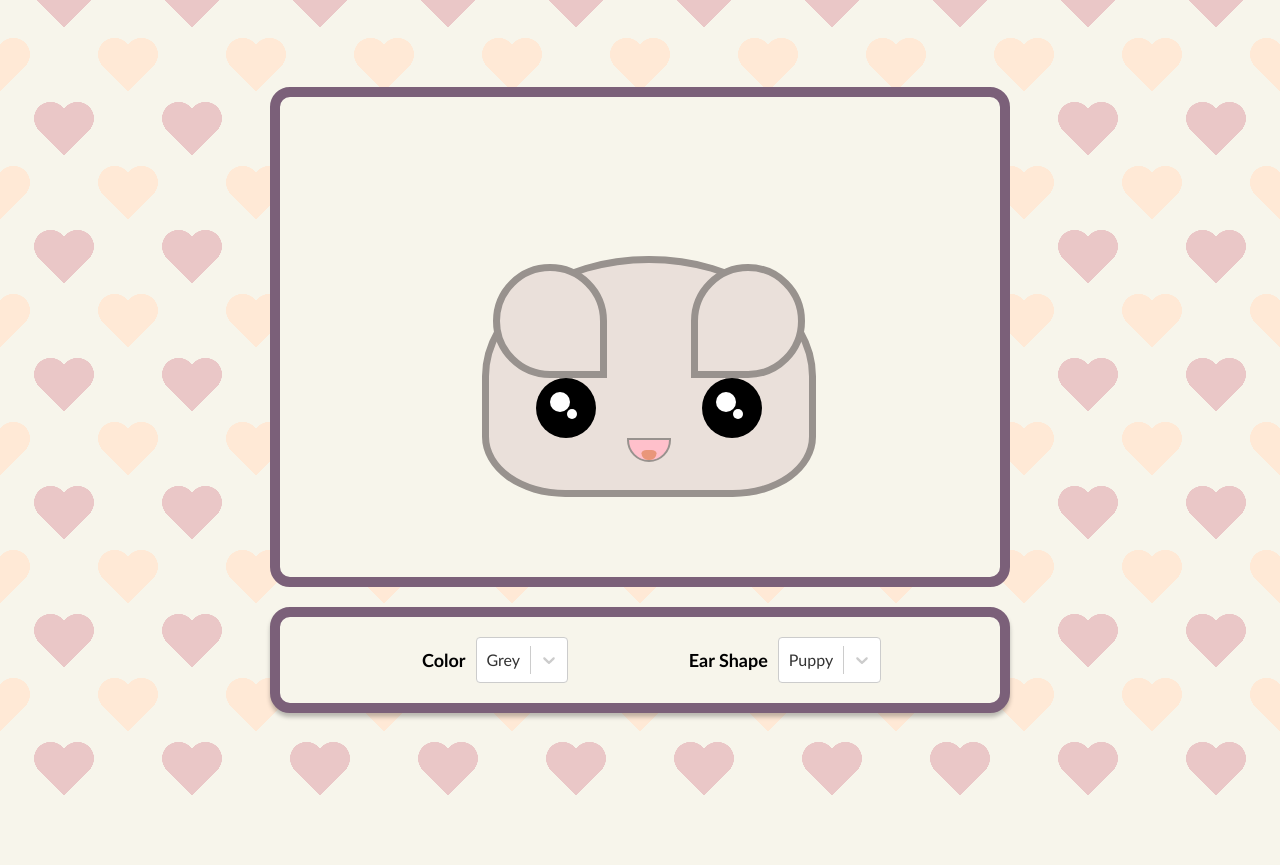
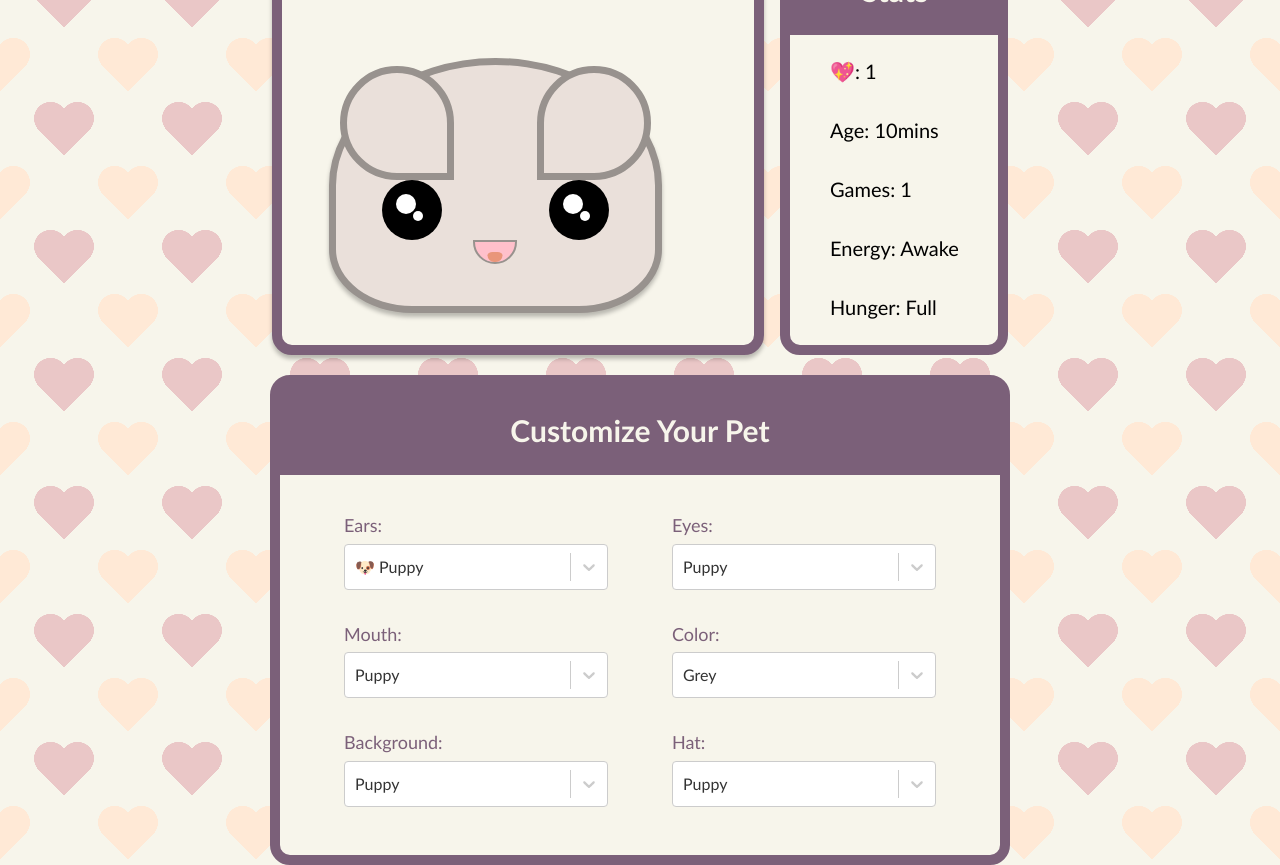
Before and after one commit to KayTahk/petsim, a React (Create React App) app: page / in a window 1280 px wide. Before the commit the page ends 800 px from the top, so only its background shows below. Built offline with nearby package versions, Linux system fonts and the light colour scheme.

Commit message:
UI updates, non-functional stats added

```diff
--- a/src/App.css
+++ b/src/App.css
@@ -30,32 +30,52 @@ body {
 
 .selections {
   margin-top: 20px;
-  width: 42.5em;
+  width: 45em;
+  border: 10px solid #7B6079;
+  border-radius: 20px;
+  background-color: #F7F5EB;
+  padding-bottom: 2em;
+}
+
+.selection-header {
+  width: 24em;
+  height: 3em;
+  color: #F7F5EB;
+  font-weight: bold;
+  font-size: 30px;
+  background-color: #7B6079;
+  display: flex;
+  align-items: center;
+  justify-content: center;
+}
+
+.selection-dropdowns {
   display: flex;
   flex-direction: row;
   flex-wrap: wrap;
   align-items: center;
   justify-content: center;
-  gap: 50px;
-  background-color: #F7F5EB;
-  padding: 20px;
-  border: 10px solid #7B6079;
-  border-radius: 20px;
-  box-shadow: 0px 4px 4px rgba(0, 0, 0, 0.25);
+  row-gap: 10px;
+  padding-top: 2em;
 }
 
 .selection {
   display: flex;
-  flex-direction: row;
-  align-items: center;
+  flex-direction: column;
+  align-items: left;
   width: 15em;
-  gap: 10px;
+  gap: 0.5px;
   justify-content: center;
+  padding: 0rem 3.5rem 1rem 2rem;
 }
 
 .selections label {
-  font-weight: bold;
   font-size: 18px;
+  color: #7B6079;
+}
+
+.css-b62m3t-container {
+  width: 16.5em;
 }
 
 .App-logo {
--- a/src/App.js
+++ b/src/App.js
@@ -1,5 +1,5 @@
 import './App.css';
-import PetSelections from './Components/FeatureSelections';
+import PetSelections from './Components/PetSelections';
 
 function App() {
 
--- a/src/Components/FeatureSelections.js
+++ /dev/null
@@ -1,44 +0,0 @@
-import Select from 'react-select';
-import PetImage from './PetImage';
-import './PetImage.css'
-import { useState } from 'react';
-
-function PetSelections() {
-
-    const color = [
-        { value: '#EAE0DA', label: 'Grey' },
-        { value: '#C1A58C', label: 'Brown' },
-        { value: '#A0C3D2', label: 'Blue' }
-    ];
-
-    const [colorChoice, setColorChoice] = useState("#EAE0DA")
-
-    const earShape = [
-        { value: "50% 50% 0% 50%", label: 'Puppy' },
-        { value: "50% 50% 50% 50%", label: 'PomPom' },
-        { value: "0% 50% 50% 50%", label: 'Kitty' }
-    ];
-
-    const [earChoice, setEarChoice] = useState('50% 50% 0% 50%')
-
-
-    return (
-        <>
-        <div className='home-body'>
-            <PetImage colorChoice={colorChoice} earChoice={earChoice} />
-            <div className='selections'>
-                <div className='selection'>
-                    <label>Color</label>
-                    <Select options={color} onChange={(choice) => setColorChoice(choice.value)} defaultValue={{ value: '#EAE0DA', label: 'Grey' }} />
-                </div>
-                <div className='selection'>
-                    <label>Ear Shape</label>
-                    <Select options={earShape} onChange={(choice) => setEarChoice(choice.value)} defaultValue={{ value: '50% 50% 0% 50%', label: 'Puppy' }} />
-                </div>
-            </div>
-        </div>
-        </>
-    );
-};
-
-export default PetSelections;
--- a/src/Components/PetImage.css
+++ b/src/Components/PetImage.css
@@ -1,7 +1,44 @@
+.pet-image-stats {
+    display: flex;
+    flex-direction: row;
+    gap: 1em;
+}
+
+.Stats {
+    width: 13em;
+    height: 25em;
+    border-radius: 20px;
+    border: 10px solid #7B6079;
+    background-color: #F7F5EB;
+}
+
+.stats-header {
+    width: 7em;
+    height: 3em;
+    color: #F7F5EB;
+    font-weight: bold;
+    font-size: 30px;
+    background-color: #7B6079;
+    display: flex;
+    align-items: center;
+    justify-content: center;
+}
+
+.stats-list {
+    height: 17.25em;
+    list-style-type: none;
+    display: flex;
+    flex-direction: column;
+    justify-content: space-between;
+}
+
+li {
+    font-size: 20px;
+}
 
 .petImage {
-    width: 35em;
-    height: 20em;
+    width: 20em;
+    height: 15em;
     border-radius: 20px;
     border: 10px solid #7B6079;
     background-color: #F7F5EB;
@@ -9,7 +46,8 @@
     flex-direction: column;
     justify-content: flex-end;
     align-items: center;
-    padding: 5em
+    padding: 8em 4.75em 2em 4.75em;
+    box-shadow: 0px 4px 4px rgba(0, 0, 0, 0.25);
 }
 
 .petImage .body {
@@ -25,6 +63,7 @@
     animation-name: pet;
     animation-duration: 20s;
     animation-iteration-count: infinite;
+    box-shadow: 0px 4px 4px rgba(0, 0, 0, 0.25);
 }
 
 .eye {
@@ -72,18 +111,11 @@
     align-items: baseline;
 }
 
-.left-ear {
+.ear {
     height: 1.5em;
     width: 1.5em;
     border-style: solid;
     border: 7px solid #98928E
-}
-
-.right-ear {
-    height: 1.5em;
-    width: 1.5em;
-    border-style: solid;
-    border: 7px solid #98928E;
 }
 
 .mouth {
@@ -106,13 +138,13 @@
   }
 
 @keyframes pet {
-    0%   {left: calc(48% - 12.5em); height: 20em;}
-    12%  {left: calc(48% - 12.5em); height: 17em;}
-    25%  {left: calc(48% - 12.5em); height: 20em;}
-    37%  {left: calc(50% - 12.5em); height: 17em;}
-    50%   {left: calc(52% - 12.5em); height: 20em;}
-    62%   {left: calc(52% - 12.5em); height: 17em;}
-    75%  {left: calc(52% - 12.5em); height: 20em;}
-    87%  {left: calc(50% - 12.5em); height: 17em;}
-    100%   {left: calc(48% - 12.5em); height: 20em;}
+    0%   {left: calc(48% - 22em); height: 20em;}
+    12%  {left: calc(48% - 22em); height: 17em;}
+    25%  {left: calc(48% - 22em); height: 20em;}
+    37%  {left: calc(50% - 22em); height: 17em;}
+    50%   {left: calc(52% - 22em); height: 20em;}
+    62%   {left: calc(52% - 22em); height: 17em;}
+    75%  {left: calc(52% - 22em); height: 20em;}
+    87%  {left: calc(50% - 22em); height: 17em;}
+    100%   {left: calc(48% - 22em); height: 20em;}
   }
--- a/src/Components/PetImage.js
+++ b/src/Components/PetImage.js
@@ -39,8 +39,8 @@ function PetImage(props) {
         <div className="petImage">
             <button className="body" style={{backgroundColor: props.colorChoice}} {...isHoverProps} {...isFocusProps}>
                 <div className='ears'>
-                    <div className='left-ear' style={{backgroundColor: props.colorChoice, borderRadius: props.earChoice}}></div>
-                    <div className='right-ear' style={{backgroundColor: props.colorChoice, borderRadius: props.earChoice, transform: 'rotate(90deg)'}}></div>
+                    <div className='ear' style={{backgroundColor: props.colorChoice, borderRadius: props.earChoice}}></div>
+                    <div className='ear' style={{backgroundColor: props.colorChoice, borderRadius: props.earChoice, transform: 'rotate(90deg)'}}></div>
                 </div>
                 <div className="eyes">
                     <div className="eye" style={eyeStyle}></div>
--- /dev/null
+++ b/src/Components/PetSelections.js
@@ -0,0 +1,67 @@
+import Select from 'react-select';
+import PetImage from './PetImage';
+import Stats from './Stats';
+import './PetImage.css'
+import { useState } from 'react';
+
+function PetSelections() {
+
+    const color = [
+        { value: '#EAE0DA', label: 'Grey' },
+        { value: '#C1A58C', label: 'Brown' },
+        { value: '#A0C3D2', label: 'Blue' }
+    ];
+
+    const [colorChoice, setColorChoice] = useState("#EAE0DA")
+
+    const earShape = [
+        { value: "50% 50% 0% 50%", label: '🐶 Puppy' },
+        { value: "50% 50% 50% 50%", label: '🐭 PomPom' },
+        { value: "0% 50% 50% 50%", label: '🐷 Piggy' }
+    ];
+
+    const [earChoice, setEarChoice] = useState('50% 50% 0% 50%')
+
+
+    return (
+        <>
+        <div className='home-body'>
+            <div className='pet-image-stats'>
+                <PetImage colorChoice={colorChoice} earChoice={earChoice} />
+                <Stats />
+            </div>
+            <div className='selections'>
+                <header className='selection-header'>Customize Your Pet</header>
+                <div className='selection-dropdowns'>
+                    <div className='selection'>
+                        <label>Ears:</label>
+                        <Select styles={{width: '300px',}} options={earShape} onChange={(choice) => setEarChoice(choice.value)} defaultValue={{ value: '50% 50% 0% 50%', label: '🐶 Puppy' }} />
+                    </div>
+                    <div className='selection'>
+                        <label>Eyes:</label>
+                        <Select options={earShape} onChange={(choice) => setEarChoice(choice.value)} defaultValue={{ value: '50% 50% 0% 50%', label: 'Puppy' }} />
+                    </div>
+                    <div className='selection'>
+                        <label>Mouth:</label>
+                        <Select options={earShape} onChange={(choice) => setEarChoice(choice.value)} defaultValue={{ value: '50% 50% 0% 50%', label: 'Puppy' }} />
+                    </div>
+                    <div className='selection'>
+                        <label>Color:</label>
+                        <Select options={color} onChange={(choice) => setColorChoice(choice.value)} defaultValue={{ value: '#EAE0DA', label: 'Grey' }} />
+                    </div>
+                    <div className='selection'>
+                        <label>Background:</label>
+                        <Select options={earShape} onChange={(choice) => setEarChoice(choice.value)} defaultValue={{ value: '50% 50% 0% 50%', label: 'Puppy' }} />
+                    </div>
+                    <div className='selection'>
+                        <label>Hat:</label>
+                        <Select options={earShape} onChange={(choice) => setEarChoice(choice.value)} defaultValue={{ value: '50% 50% 0% 50%', label: 'Puppy' }} />
+                    </div>
+                </div>
+            </div>
+        </div>
+        </>
+    );
+};
+
+export default PetSelections;
--- /dev/null
+++ b/src/Components/Stats.js
@@ -0,0 +1,19 @@
+import './PetImage.css'
+
+function Stats() {
+
+    return (
+        <div className="Stats">
+            <header className="stats-header">Stats</header>
+            <ul className='stats-list'>
+                <li className='stat'>💖: 1</li>
+                <li className='stat'>Age: 10mins</li>
+                <li className='stat'>Games: 1</li>
+                <li className='stat'>Energy: Awake</li>
+                <li className='stat'>Hunger: Full</li>
+            </ul>
+        </div>
+    );
+};
+
+export default Stats;
```
